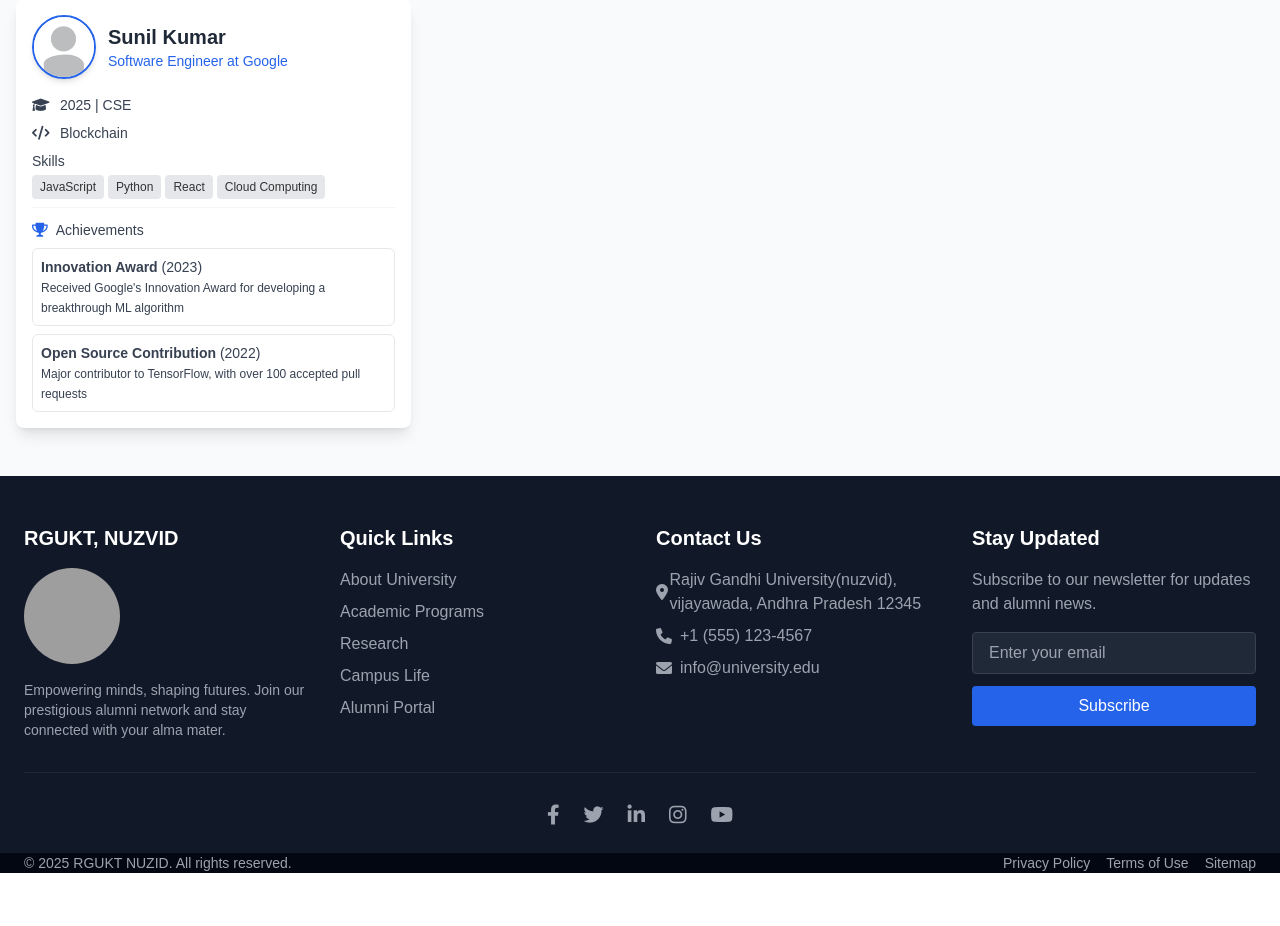
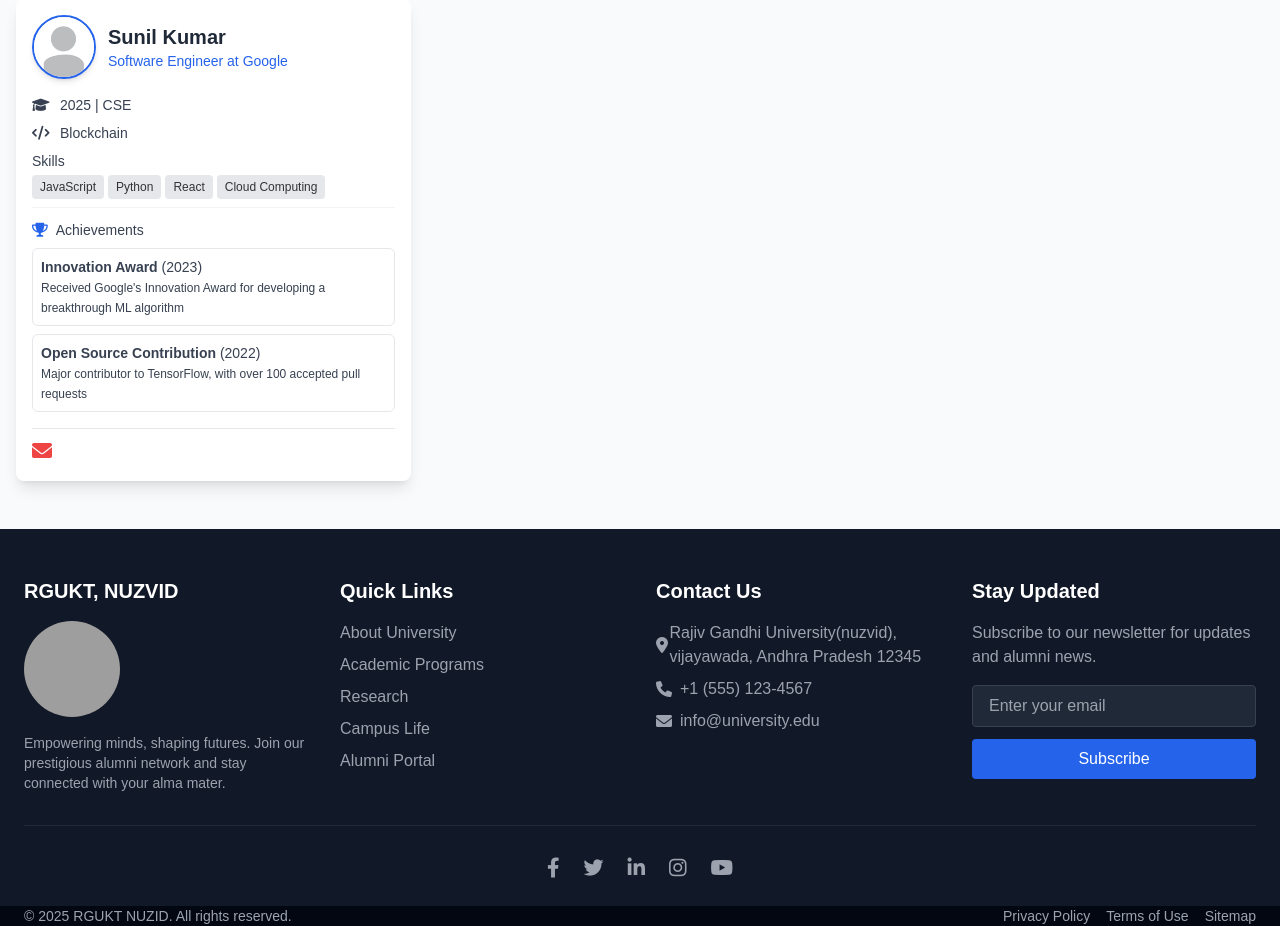
Before and after one commit to N210013-Karthik/AlumniArc, a Django app: page /alumni/ in a window 1280 px wide. Shown: the part 359-1285 px from the top of the page. Before the commit the page ends 1232 px from the top, so only its background shows below. Run offline with Django 3.2, Linux system fonts and the light colour scheme; data comes from the database, SQL or seed files in the repository; some libraries are stand-ins or nearby versions; grey boxes are pictures that could not be loaded.

Commit message:
Updated alumni cards

```diff
--- a/alumni/templates/AlumniDirectory.html
+++ b/alumni/templates/AlumniDirectory.html
@@ -159,6 +159,28 @@
                     </div>
                     {% endif %}
                 </div>
+
+                <!-- Social Media Links -->
+                <div class="flex justify-start space-x-3 mt-4 border-t border-gray-200 pt-3">
+                    {% if alumni.linkedin %}
+                    <a href="{{ alumni.linkedin }}" target="_blank" class="text-blue-600 hover:text-blue-800">
+                        <i class="fab fa-linkedin text-xl"></i>
+                    </a>
+                    {% endif %}
+
+                    {% if alumni.twitter %}
+                    <a href="{{ alumni.twitter }}" target="_blank" class="text-blue-400 hover:text-blue-600">
+                        <i class="fab fa-twitter text-xl"></i>
+                    </a>
+                    {% endif %}
+
+                    {% if alumni.email %}
+                    <a href="mailto:{{ alumni.email }}" class="text-red-500 hover:text-red-700">
+                        <i class="fas fa-envelope text-xl"></i>
+                    </a>
+                    {% endif %}
+                </div>
+
             </div>
             {% empty %}
             <p class="text-center text-gray-600 col-span-3">No alumni found matching the criteria.</p>
```
